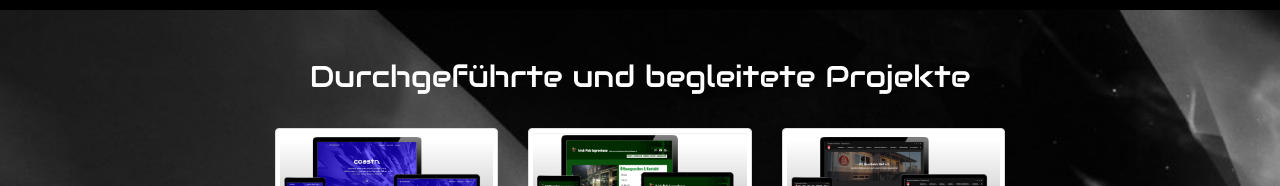
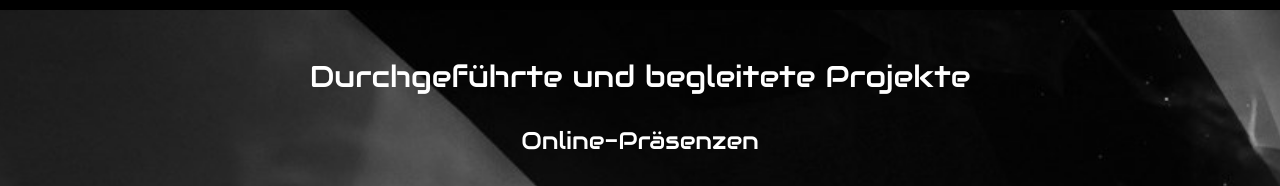
Before and after one commit to GitCoastn/coastn.de, a plain HTML site: page index.html in a window 1280 px wide. Shown: the part 1840-2026 px from the top of the page. Drawn offline with Linux system fonts and the light colour scheme; a web font is replaced by a local one.

Commit message:
Add section for Online-Präsenzen in index.html

```diff
--- a/index.html
+++ b/index.html
@@ -120,6 +120,7 @@
             <div class="container">
                 <div class="col-lg-8 col-lg-offset-2">
                     <h2>Durchgef&uuml;hrte und begleitete Projekte</h2>
+                    <h3>Online-Präsenzen</h3>
 					<div class="row">
 					  <div class="col-sm-6 col-md-4">
 						<div class="thumbnail">
```
